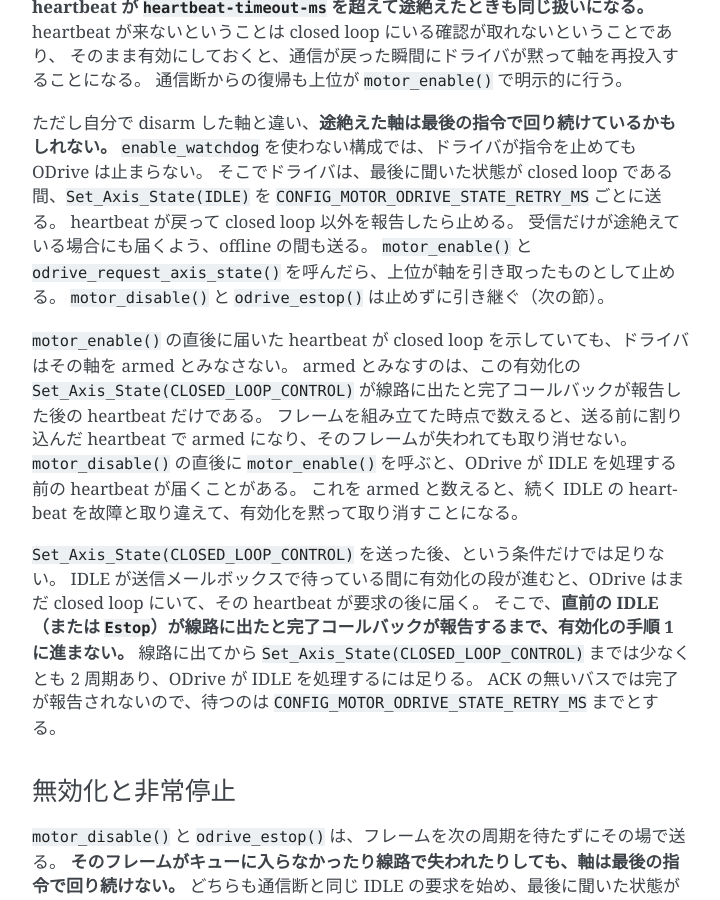
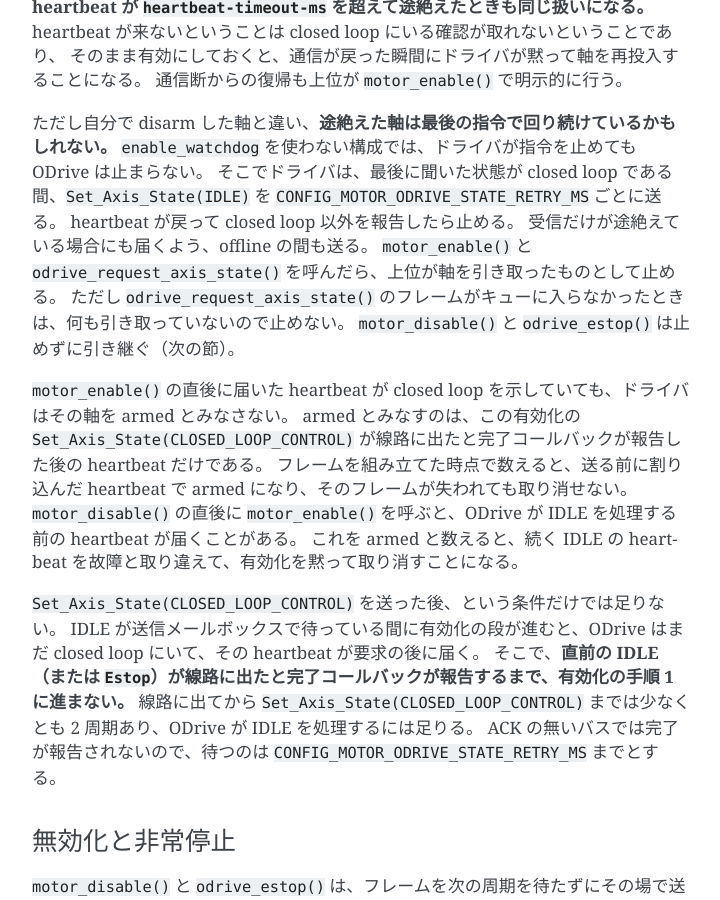
Before and after one commit to ForteFibre/fibril_zephyr, a Sphinx documentation site: the page built from doc/drivers/odrive.md, in a window 1280 px wide and 900 px high, scrolled down 5286 px. Shown: the whole window, without its empty margins (388-1108 px from the left). Built offline with Sphinx 7.4.7, drawn with Linux system fonts in a browser that asks for light colours.

Commit message:
docs(drivers): ODrive の状態要求が送れなかったときの IDLE の要求を書く
Co-Authored-By: Claude Opus 5.5 <noreply@anthropic.com>

```diff
--- a/doc/drivers/odrive.md
+++ b/doc/drivers/odrive.md
@@ -206,6 +206,7 @@ heartbeat が来ないということは closed loop にいる確認が取れな
 heartbeat が戻って closed loop 以外を報告したら止める。
 受信だけが途絶えている場合にも届くよう、offline の間も送る。
 `motor_enable()` と `odrive_request_axis_state()` を呼んだら、上位が軸を引き取ったものとして止める。
+ただし `odrive_request_axis_state()` のフレームがキューに入らなかったときは、何も引き取っていないので止めない。
 `motor_disable()` と `odrive_estop()` は止めずに引き継ぐ（次の節）。
 
 `motor_enable()` の直後に届いた heartbeat が closed loop を示していても、ドライバはその軸を armed とみなさない。
```
